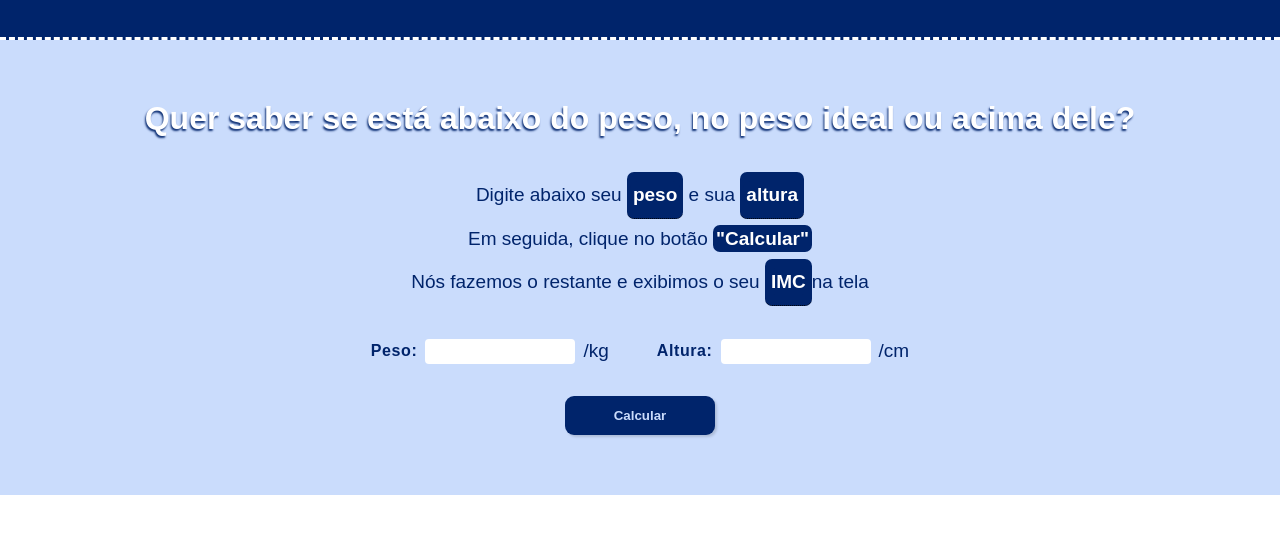
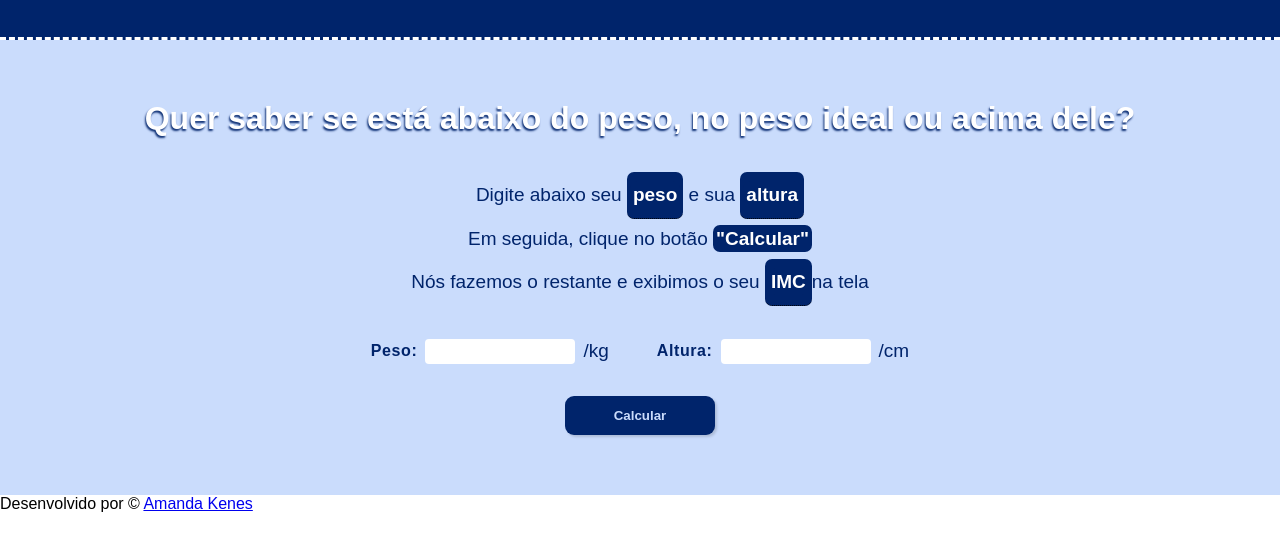
Before and after one commit to amandakenes/calculadora-imc, a plain HTML site: page index.html in a window 1280 px wide. Shown: the part 88-638 px from the top of the page. Drawn offline with Linux system fonts and the light colour scheme.

Commit message:
add footer

```diff
--- a/index.html
+++ b/index.html
@@ -42,6 +42,14 @@
 				<button>Calcular</button>
 			</div>
 		</main>
+		<footer>
+			<p>
+				Desenvolvido por &copy
+				<a href="https://github.com/amandakenes" target="_blank"
+					>Amanda Kenes</a
+				>
+			</p>
+		</footer>
 		<script src="script.js"></script>
 	</body>
 </html>
```
